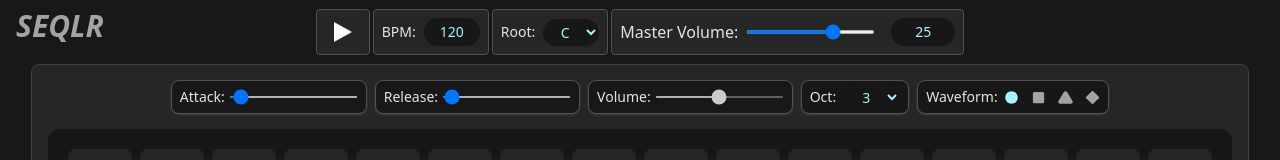
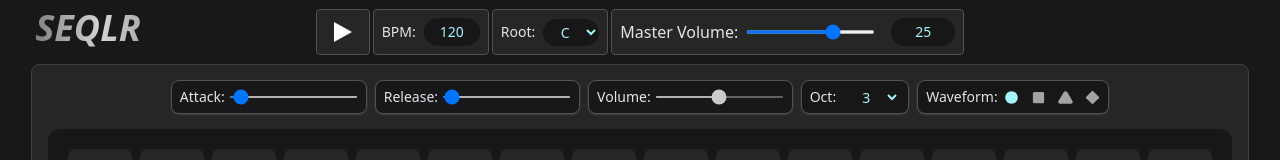
Before and after one commit to wjeffreys96/seqlr, a React (Vite) app: page / in a window 1280 px wide. Shown: the top 160 px of the page. Built offline with nearby package versions, Linux system fonts and the light colour scheme.

Commit message:
style app name

```diff
--- a/src/App.tsx
+++ b/src/App.tsx
@@ -5,7 +5,7 @@ import Wrapper from "./components/Wrapper";
 export default function App() {
   return (
     <div className="font-sans text-white bg-zinc-900">
-      <h1 className="absolute left-4 top-2 text-neutral-400 italic font-semibold text-3xl">
+      <h1 className="w-32 h-12 text-center absolute left-6 top-2 italic bg-gradient-to-r from-neutral-500 via-neutral-300 via-60% to-neutral-400 text-transparent bg-clip-text font-bold text-4xl">
         SEQLR
       </h1>
       <Nav />
```
